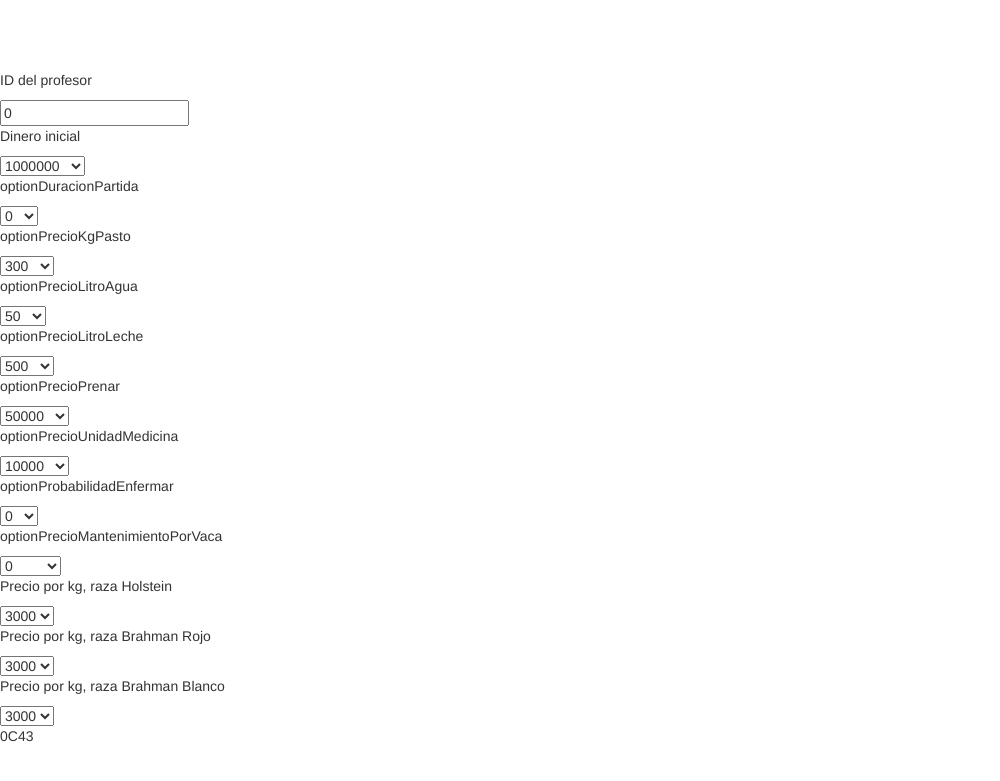
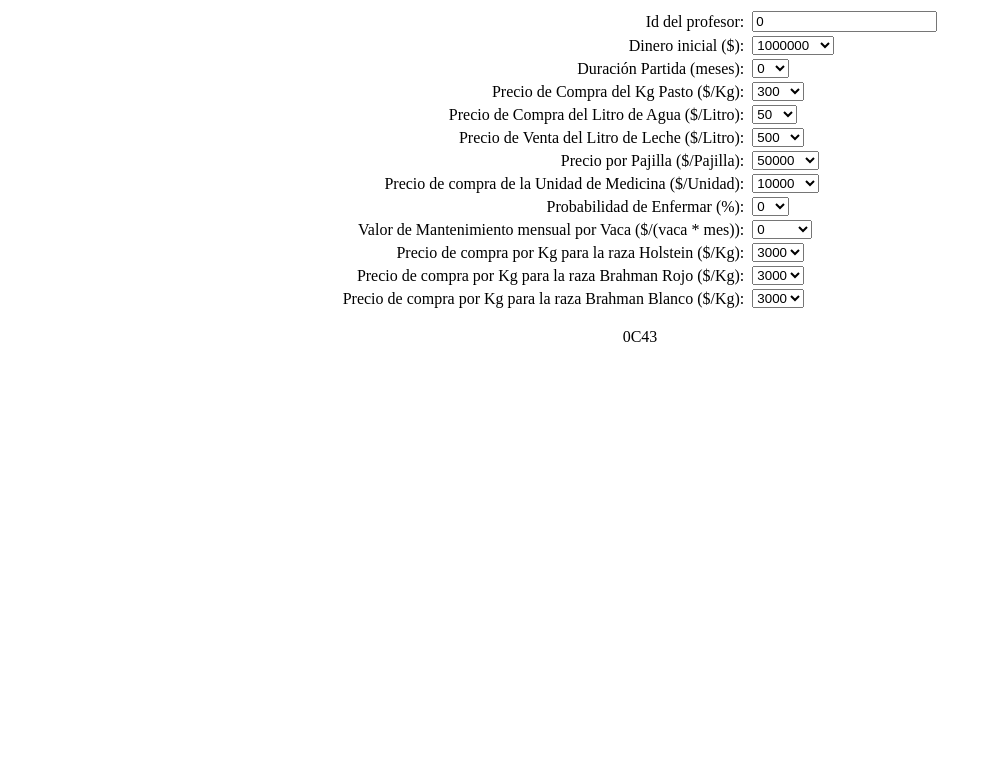
Before and after one commit to urbanoeliecer/PhD, a PHP site: page /GeneradorEscenario.php in a window 1280 px wide. Shown: the top 781 px of the page, without its empty margins (0-1000 px from the left). Run offline with PHP 8.4, Linux system fonts and the light colour scheme; some libraries are stand-ins or nearby versions.

Commit message:
Generador Escenarios
Organizar la opción de generar escenarios

```diff
--- a/GeneradorEscenario.php
+++ b/GeneradorEscenario.php
@@ -3,8 +3,8 @@
 $root = realpath($_SERVER["DOCUMENT_ROOT"]);
 $AppName = "samii";
 $SystemFolder = $AppName."//sistema";
-include "$root//$SystemFolder//funciones//Vista.php";
-include "$root//$SystemFolder//funciones//Menu.php";
+//include "$root//$SystemFolder//funciones//Vista.php";
+//include "$root//$SystemFolder//funciones//Menu.php";
 /*
 session_start();
 if (!isset($_SESSION["usuario"])) {
@@ -21,25 +21,24 @@ $cmbCmn = @$_POST["cmbCmn"];
 <meta name="viewport" content="width=device-width, initial-scale=1">
 <meta name="description" content="">
 <meta name="author" content="">
-<title>SAMI-DSS - Gamificacion</title>
+<title>SAMI-DSS - Gamificacion</title><!--
 <link href="../sistema/estilos/css/bootstrap.min.css" rel="stylesheet">
 <link href="../sistema/estilos/css/appgro.css" rel="stylesheet">
 <script src="https://ajax.googleapis.com/ajax/libs/jquery/1.11.1/jquery.min.js"></script>
 <script src="../sistema/estilos/js/bootstrap.min.js"/></script>
 <script type="text/javascript" src="../js/jquery-2.1.1.js" ></script>
 <script type="text/javascript" src="../js/github_contribution.js"></script>
-<link href="../css/github_contribution_graph.css" media="all" rel="stylesheet" />
+<link href="../css/github_contribution_graph.css" media="all" rel="stylesheet" />-->
 </head>
 
-<body>
-	<div class="textOption idUsuario">
-		<p class="textOption__name">ID del profesor</p>
-		<input type="text" class="textOption__value" />
+<body><table border="0" align="center"><tr><td align="right">
+	Id del profesor:&nbsp;
+	<td><div class="textOption idUsuario"><input type="text" class="textOption__value" />
 	</div>
 
-    <div class="selectableOption dineroInicial">
-        <p class="selectableOption__name">Dinero inicial</p>
-        <select class="selectableOption__choice">
+    <tr><td align="right">
+        Dinero inicial ($):&nbsp;
+        <td><div class="selectableOption dineroInicial"><select class="selectableOption__choice">
             <option value='0'>1000000</option>
             <option value='1'>2000000</option>
             <option value='2'>3000000</option>
@@ -52,9 +51,9 @@ $cmbCmn = @$_POST["cmbCmn"];
             <option value='9'>10000000</option>
         </select>
     </div>
-    <div class="selectableOption duracionPartida">
-        <p class="selectableOption__name">optionDuracionPartida</p>
-        <select class="selectableOption__choice">
+    <tr><td align="right">
+        Duración Partida (meses):&nbsp;
+        <td><div class="selectableOption duracionPartida"><select class="selectableOption__choice">
             <option value='0'>0</option>
             <option value='1'>12</option>
             <option value='2'>18</option>
@@ -64,12 +63,12 @@ $cmbCmn = @$_POST["cmbCmn"];
             <option value='6'>42</option>
             <option value='7'>48</option>
             <option value='8'>54</option>
-			<option value='9'>60</option>
+            <option value='9'>60</option>
         </select>
     </div>
-    <div class="selectableOption precioKgPasto">
-        <p class="selectableOption__name">optionPrecioKgPasto</p>
-        <select class="selectableOption__choice">
+    <tr><td align="right">
+        Precio de Compra del Kg Pasto ($/Kg):&nbsp;
+        <td><div class="selectableOption precioKgPasto"><select class="selectableOption__choice">
             <option value='0'>300</option>
             <option value='1'>600</option>
             <option value='2'>900</option>
@@ -82,9 +81,9 @@ $cmbCmn = @$_POST["cmbCmn"];
             <option value='9'>3000</option>
         </select>
     </div>
-    <div class="selectableOption precioLitroAgua">
-        <p class="selectableOption__name">optionPrecioLitroAgua</p>
-        <select class="selectableOption__choice">
+    <tr><td align="right">
+        Precio de Compra del Litro de Agua ($/Litro):&nbsp;
+        <td><div class="selectableOption precioLitroAgua"><select class="selectableOption__choice">
             <option value='0'>50</option>
             <option value='1'>100</option>
             <option value='2'>150</option>
@@ -97,9 +96,9 @@ $cmbCmn = @$_POST["cmbCmn"];
             <option value='9'>500</option>
         </select>
     </div>
-    <div class="selectableOption precioLitroLeche">
-        <p class="selectableOption__name">optionPrecioLitroLeche</p>
-        <select class="selectableOption__choice">
+    <tr><td align="right">
+        Precio de Venta del Litro de Leche ($/Litro):&nbsp;
+        <td><div class="selectableOption precioLitroLeche"><select class="selectableOption__choice">
             <option value='0'>500</option>
             <option value='1'>600</option>
             <option value='2'>700</option>
@@ -112,9 +111,9 @@ $cmbCmn = @$_POST["cmbCmn"];
             <option value='9'>1400</option>
         </select>
     </div>
-    <div class="selectableOption precioPrenar">
-        <p class="selectableOption__name">optionPrecioPrenar</p>
-        <select class="selectableOption__choice">
+    <tr><td align="right">
+        Precio por Pajilla ($/Pajilla):&nbsp;
+        <td><div class="selectableOption precioPrenar"><select class="selectableOption__choice">
             <option value='0'>50000</option>
             <option value='1'>100000</option>
             <option value='2'>150000</option>
@@ -127,9 +126,9 @@ $cmbCmn = @$_POST["cmbCmn"];
             <option value='9'>500000</option>
         </select>
     </div>
-    <div class="selectableOption precioUnidadMedicina">
-        <p class="selectableOption__name">optionPrecioUnidadMedicina</p>
-        <select class="selectableOption__choice">
+    <tr><td align="right">
+        Precio de compra de la Unidad de Medicina ($/Unidad):&nbsp;
+        <td><div class="selectableOption precioUnidadMedicina"><select class="selectableOption__choice">
             <option value='0'>10000</option>
             <option value='1'>20000</option>
             <option value='2'>30000</option>
@@ -142,9 +141,9 @@ $cmbCmn = @$_POST["cmbCmn"];
             <option value='9'>100000</option>
         </select>
     </div>
-    <div class="selectableOption probabilidadEnfermar">
-        <p class="selectableOption__name">optionProbabilidadEnfermar</p>
-        <select class="selectableOption__choice">
+    <tr><td align="right">
+        Probabilidad de Enfermar (%):&nbsp;
+        <td><div class="selectableOption probabilidadEnfermar"><select class="selectableOption__choice">
             <option value='0'>0</option>
             <option value='1'>3</option>
             <option value='2'>6</option>
@@ -158,9 +157,9 @@ $cmbCmn = @$_POST["cmbCmn"];
         </select>
     </div>
 
-    <div class="selectableOption precioMantenimientoPorVaca">
-        <p class="selectableOption__name">optionPrecioMantenimientoPorVaca</p>
-        <select class="selectableOption__choice">
+    <tr><td align="right">
+        Valor de Mantenimiento mensual por Vaca ($/(vaca * mes)):&nbsp;
+        <td><div class="selectableOption precioMantenimientoPorVaca">           <select class="selectableOption__choice">
             <option value='0'>0</option>
             <option value='1'>10000</option>
             <option value='2'>20000</option>
@@ -173,10 +172,9 @@ $cmbCmn = @$_POST["cmbCmn"];
             <option value='9'>90000</option>
         </select>
     </div>
-
-    <div class="selectableOption precioKgRaza precioKgRaza--holstein">
-        <p class="selectableOption__name">Precio por kg, raza Holstein</p>
-        <select class="selectableOption__choice">
+    <tr><td align="right">
+        Precio de compra por Kg para la raza Holstein ($/Kg):&nbsp;
+        <td><div class="selectableOption precioKgRaza precioKgRaza--holstein"><select class="selectableOption__choice">
             <option value='0'>3000</option>
             <option value='1'>3500</option>
             <option value='2'>4000</option>
@@ -190,9 +188,9 @@ $cmbCmn = @$_POST["cmbCmn"];
         </select>
     </div>
 
-    <div class="selectableOption precioKgRaza precioKgRaza--brahmanrojo">
-        <p class="selectableOption__name">Precio por kg, raza Brahman Rojo</p>
-        <select class="selectableOption__choice">
+    <tr><td align="right">
+        Precio de compra por Kg para la raza Brahman Rojo ($/Kg):&nbsp;
+        <td><div class="selectableOption precioKgRaza precioKgRaza--brahmanrojo"><select class="selectableOption__choice">
             <option value='0'>3000</option>
             <option value='1'>3500</option>
             <option value='2'>4000</option>
@@ -206,9 +204,9 @@ $cmbCmn = @$_POST["cmbCmn"];
         </select>
     </div>
 
-    <div class="selectableOption precioKgRaza precioKgRaza--brahmanblanco">
-        <p class="selectableOption__name">Precio por kg, raza Brahman Blanco</p>
-        <select class="selectableOption__choice">
+    <tr><td align="right">
+        Precio de compra por Kg para la raza Brahman Blanco ($/Kg):&nbsp;
+        <td><div class="selectableOption precioKgRaza precioKgRaza--brahmanblanco"><select class="selectableOption__choice">
             <option value='0'>3000</option>
             <option value='1'>3500</option>
             <option value='2'>4000</option>
@@ -221,11 +219,11 @@ $cmbCmn = @$_POST["cmbCmn"];
             <option value='9'>7500</option>
         </select>
     </div>
-
+    <tr><td colspan="2" align="center">
     <div class="output">
         <p class="output__code"></p>
     </div>
-
+    </table>
     <script src="jquery-3.3.1.slim.min.js"></script>
     <script>
         $(function()
```
